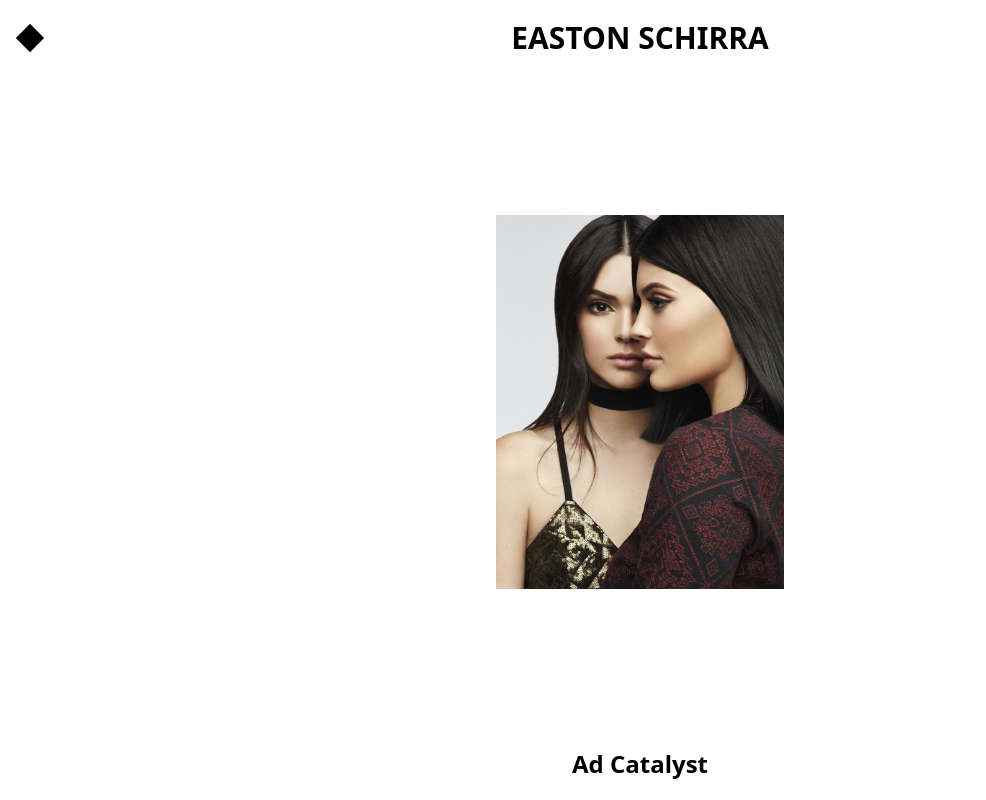
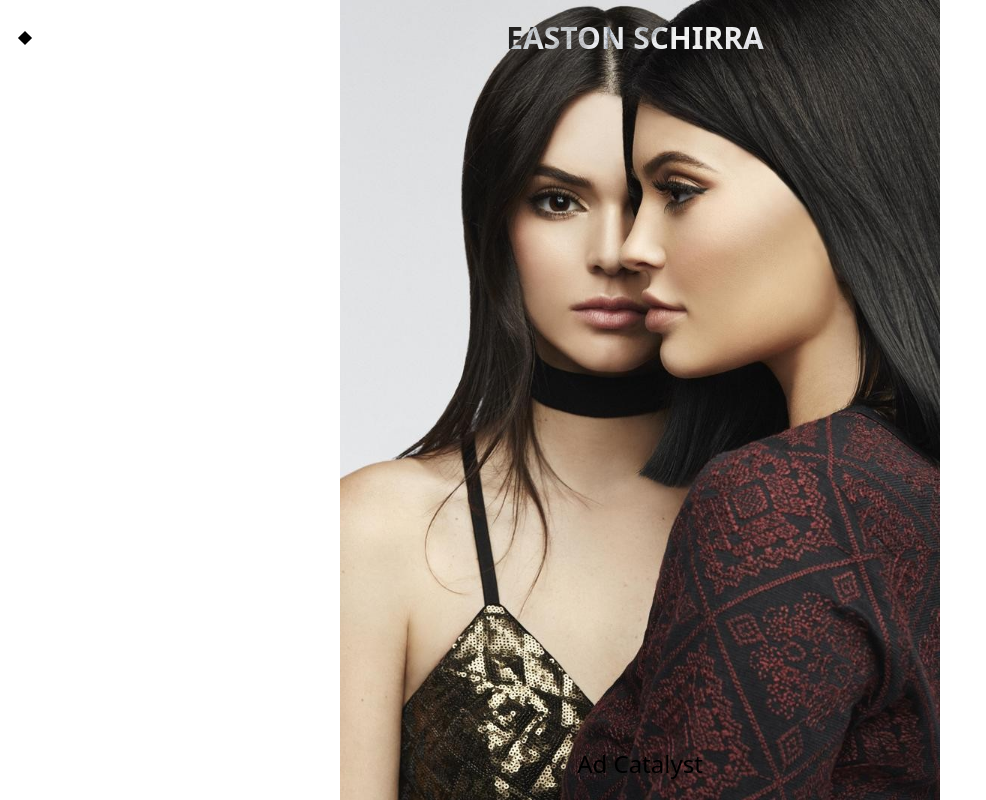
Before and after one commit to demorobot445/easton-app, a Next.js app: page /index/ad-catalyst in a window 1280 px wide. Shown: the whole page, without its empty margins (0-986 px from the left). Built offline with nearby package versions, Linux system fonts and the light colour scheme.

Commit message:
images full screen

```diff
--- a/components/Header.tsx
+++ b/components/Header.tsx
@@ -47,7 +47,7 @@ const Header: React.FC<Props> = ({ setActiveInfo }) => {
       <header className="fixed inset-0 z-30 flex h-fit w-full items-center justify-between p-5 mix-blend-difference 2xl:p-9">
         <button
           onClick={() => tl.current?.reversed(!tl.current?.reversed())}
-          className="size-5 rotate-45 cursor-pointer bg-white transition-transform duration-300 hover:-rotate-45"
+          className="size-2.5 rotate-45 cursor-pointer bg-white transition-transform duration-300 hover:-rotate-45"
         ></button>
 
         <Link
@@ -68,7 +68,7 @@ const Header: React.FC<Props> = ({ setActiveInfo }) => {
       >
         <div className="h-19 2xl:h-28" />
         <div className="flex flex-col gap-3.5">
-          <span className="main-reveal text-center text-2xl font-bold uppercase">
+          <span className="main-reveal text-center text-2xl font-medium uppercase">
             EASTON SCHIRRA <span className="px-2">/</span>{" "}
             <Link onClick={() => tl.current?.reversed(false)} href="/index">
               INDEX
--- a/pages/index/[slug].tsx
+++ b/pages/index/[slug].tsx
@@ -1,6 +1,7 @@
 import { Project, projects } from "@/lib/projects";
 import { useGSAP } from "@gsap/react";
 import { gsap } from "gsap";
+import ScrollTrigger from "gsap/dist/ScrollTrigger";
 import { GetStaticPaths, GetStaticProps } from "next";
 import Head from "next/head";
 import Image from "next/image";
@@ -40,10 +41,13 @@ export default function DynamicIndex({ project }: { project: Project }) {
 
   const container = useRef<HTMLElement>(null);
   const imageContainer = useRef<HTMLDivElement>(null);
+  const [loaded, setLoaded] = useState(0);
 
   useGSAP(
     () => {
-      if (imageContainer.current!.scrollWidth < innerWidth) return;
+      if (images.length < 3) return;
+
+      console.log(innerWidth - imageContainer.current!.scrollWidth);
 
       gsap
         .timeline({
@@ -52,14 +56,21 @@ export default function DynamicIndex({ project }: { project: Project }) {
             scrub: 1,
             pin: true,
             pinSpacing: true,
+            end: () => `${images.length * 0.5 * innerHeight}`,
           },
         })
         .to(imageContainer.current, {
-          x: innerWidth - imageContainer.current!.scrollWidth,
+          x: () => innerWidth - imageContainer.current!.scrollWidth,
         });
     },
     { scope: container },
   );
+
+  useEffect(() => {
+    if (loaded === images.length) {
+      ScrollTrigger.refresh();
+    }
+  }, [loaded]);
 
   return (
     <>
@@ -71,17 +82,15 @@ export default function DynamicIndex({ project }: { project: Project }) {
         ref={container}
         className="flex h-screen w-full flex-col items-center justify-between bg-white"
       >
-        <div className="h-19 w-full 2xl:h-28" />
+        {/* <div className="h-19 w-full 2xl:h-28" /> */}
         <div className="flex w-screen items-center justify-center overflow-hidden">
-          <div
-            ref={imageContainer}
-            className="flex max-h-[70vh] w-fit gap-7.5 px-4 2xl:max-h-[75vh]"
-          >
+          <div ref={imageContainer} className="flex gap-7.5">
             {images.map((src, i) => (
               <Image
+                onLoad={() => setLoaded((prev) => prev + 1)}
                 key={i}
                 onClick={() => setSelectedIndex(i)}
-                className="h-93.5 w-[288px] cursor-pointer object-cover"
+                className="h-screen cursor-pointer object-contain"
                 src={src}
                 alt={`gallery-${i}`}
                 width={1024}
@@ -91,24 +100,24 @@ export default function DynamicIndex({ project }: { project: Project }) {
           </div>
         </div>
 
-        <div className="flex flex-col gap-2 p-5">
-          <h1 className="text-center text-2xl font-bold">{project.name}</h1>
+        <div className="fixed bottom-0 left-1/2 z-10 flex -translate-x-1/2 flex-col gap-2 p-5">
+          <h1 className="text-center text-2xl font-medium">{project.name}</h1>
         </div>
       </section>
       {selectedIndex !== null && (
         <>
           <div className="fixed inset-0 z-20 flex flex-col items-center justify-between gap-4 bg-white">
-            <div className="h-19 w-full 2xl:h-28" />
+            {/* <div className="h-19 w-full 2xl:h-28" /> */}
             <Image
               src={images[selectedIndex]}
               alt="preview"
               width={1920}
               height={1080}
-              className="h-[75vh] w-auto object-contain"
+              className="h-screen w-fit object-contain"
             />
 
             {/* Buttons */}
-            <div className="flex gap-2 p-5 font-bold">
+            <div className="fixed bottom-0 left-1/2 z-10 flex -translate-x-1/2 gap-2 p-5 font-medium text-white mix-blend-difference">
               <button
                 onClick={() =>
                   setSelectedIndex((prev) =>
@@ -142,7 +151,7 @@ export default function DynamicIndex({ project }: { project: Project }) {
           </div>
           <button
             onClick={() => setSelectedIndex(null)}
-            className="absolute top-5 right-5 z-50 h-9 cursor-pointer px-4 font-bold uppercase 2xl:top-9 2xl:right-9"
+            className="fixed top-5 right-5 z-50 h-9 cursor-pointer px-4 font-medium text-white uppercase mix-blend-difference 2xl:top-9 2xl:right-9"
           >
             Back
           </button>
--- a/pages/index/index.tsx
+++ b/pages/index/index.tsx
@@ -55,7 +55,7 @@ export default function IndexPage() {
           {projects.map((elem, index) => {
             return (
               <Link
-                className="text-center text-xl font-bold"
+                className="text-center text-xl font-medium"
                 key={index}
                 href={`/index/${elem.slug}`}
                 onMouseEnter={() => {
@@ -70,14 +70,14 @@ export default function IndexPage() {
           })}
         </div>
         <div className="flex flex-col gap-2 p-5">
-          <h1 className="text-center text-2xl font-bold">
+          <h1 className="text-center text-2xl font-medium">
             COMMERCIAL / CREATIVE
           </h1>
           <Link
             onClick={() => {
               store.selectorIsActive = true;
             }}
-            className="text-center font-bold"
+            className="text-center font-medium"
             href="/"
           >
             CLOSE INDEX
```
